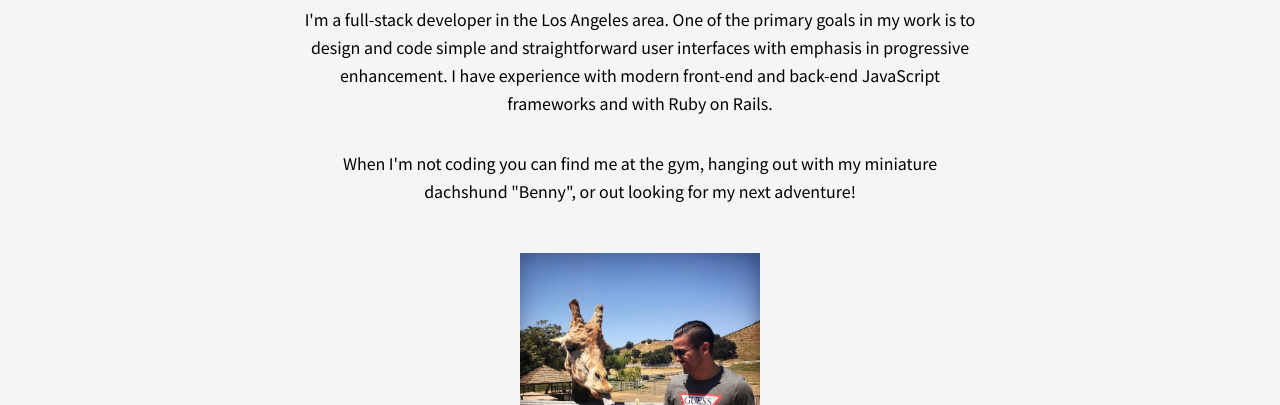
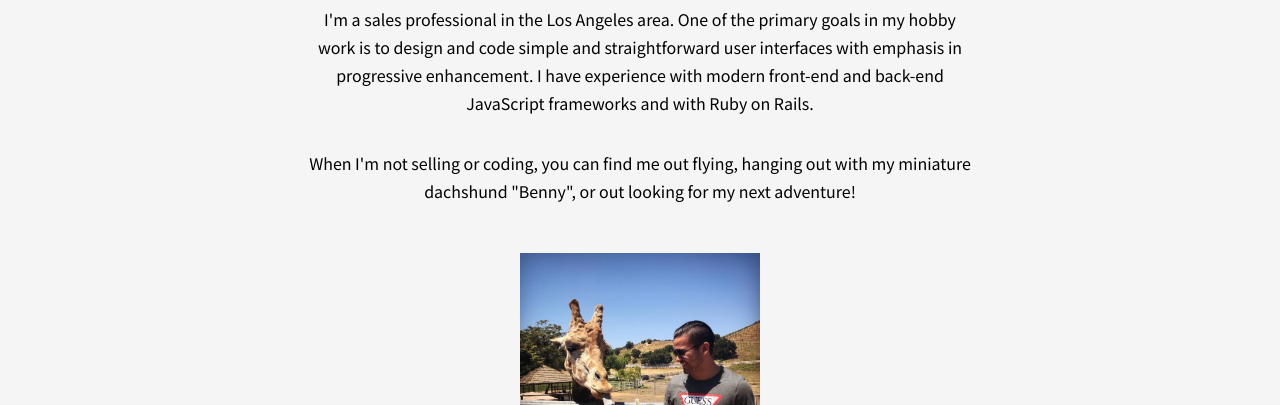
Before and after one commit to mikezalik/mikezalik.github.io, a website: page index.html in a window 1280 px wide. Shown: the part 769-1174 px from the top of the page. Drawn offline with Linux system fonts and the light colour scheme.

Commit message:
Updates about me

```diff
--- a/index.html
+++ b/index.html
@@ -57,16 +57,16 @@
         <div class="about-container">
           <div class="about-content">
             <p>
-              I'm a full-stack developer in the Los Angeles area. One of the
-              primary goals in my work is to design and code simple and
+              I'm a sales professional in the Los Angeles area. One of the
+              primary goals in my hobby work is to design and code simple and
               straightforward user interfaces with emphasis in progressive
               enhancement. I have experience with modern front-end and back-end
               JavaScript frameworks and with Ruby on Rails.
             </p>
             <p>
-              When I'm not coding you can find me at the gym, hanging out with
-              my miniature dachshund "Benny", or out looking for my next
-              adventure!
+              When I'm not selling or coding, you can find me out flying,
+              hanging out with my miniature dachshund "Benny", or out looking
+              for my next adventure!
             </p>
           </div>
           <div class="headshot-container">
```
